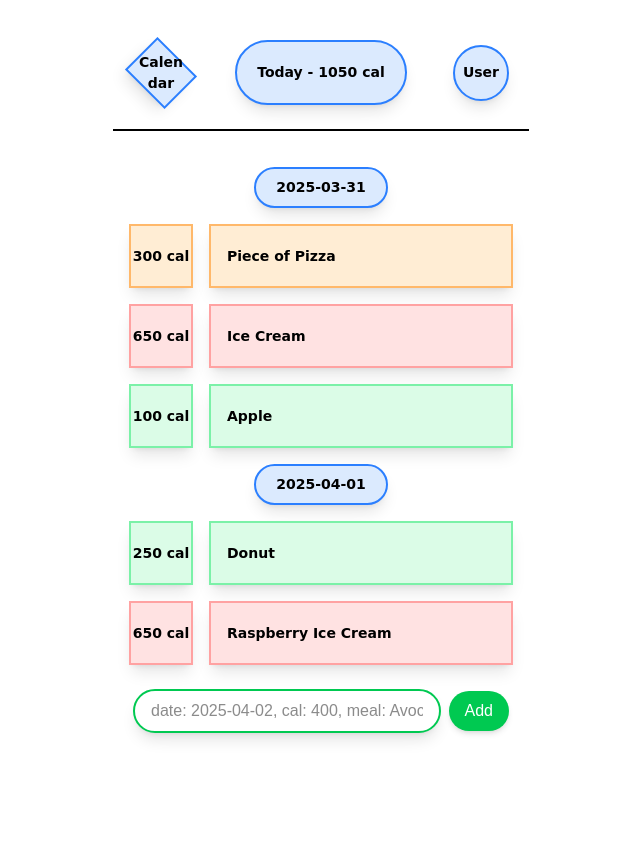
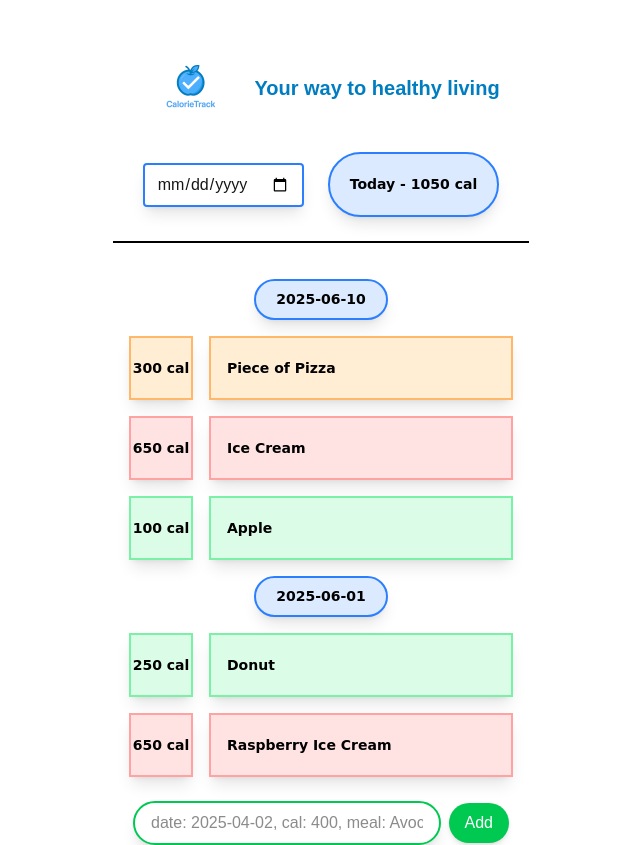
Before and after one commit to tailataila/calorie-track, a Next.js app: page / in a window 1280 px wide. Shown: the whole page, without its empty margins (319-959 px from the left). Before the commit the page ends 800 px from the top, so only its background shows below. Built offline with nearby package versions, Linux system fonts and the light colour scheme.

Commit message:
added logo calendar

```diff
--- a/src/app/api/userentries/route.js
+++ b/src/app/api/userentries/route.js
@@ -2,27 +2,27 @@ export async function GET(request) {
 
   const foodEntries = [
     {
-      date: "2025-03-31",
+      date: "2025-06-10",
       square: { text: "300 cal" },
       rectangle: { text: "Piece of Pizza" },
     },
     {
-      date: "2025-03-31",
+      date: "2025-06-10",
       square: { text: "650 cal" },
       rectangle: { text: "Ice Cream" },
     },
     {
-      date: "2025-03-31",
+      date: "2025-06-10",
       square: { text: "100 cal" },
       rectangle: { text: "Apple" },
     },
     {
-      date: "2025-04-01",
+      date: "2025-06-01",
       square: { text: "250 cal" },
       rectangle: { text: "Donut" },
     },
     {
-      date: "2025-04-01",
+      date: "2025-06-01",
       square: { text: "650 cal" },
       rectangle: { text: "Raspberry Ice Cream" },
     },
--- a/src/app/page.js
+++ b/src/app/page.js
@@ -6,6 +6,7 @@ import { FoodEntryGroup } from "./FoodEntryComponents";
 export default function Home() {
   const [foodEntries, setFoodEntries] = useState([]);
   const [inputText, setInputText] = useState("");
+  const [selectedDate, setSelectedDate] = useState("");
 
   useEffect(() => {
     async function fetchData() {
@@ -76,15 +77,29 @@ export default function Home() {
     <>
       <div className="w-full max-w-md mx-auto px-4">
         <div className="flex flex-col justify-start items-center mt-10">
-          <div className="flex w-full items-center justify-between px-5">
-            {/* Diamond-shaped element */}
-            <div className="bg-blue-100 border-2 border-blue-500 text-black px-1 py-0 transform rotate-45 shadow-lg">
-              <span className="block transform -rotate-45 header-text text-center">
-                Calen
-                <br />
-                dar
-              </span>
+          <div className="flex flex-col items-center space-y-4">
+            {/* First row: Logo + motto */}
+            <div className="flex items-center gap-4">
+              <img
+                src="/calorie-track-logo-dark.png"
+                alt="Logo"
+                className="w-24 h-24 object-contain"
+              />
+              <p className="text-xl font-semibold" style={{ color: "#007dc0" }}>
+                Your way to healthy living
+              </p>
             </div>
+
+            {/* Second row: Calendar picker + Today element */}
+            <div className="flex items-center gap-6">
+              {/* Calendar input */}
+              <input
+                type="date"
+                value={selectedDate}
+                onChange={(e) => setSelectedDate(e.target.value)}
+                className="bg-white border-2 border-blue-500 px-3 py-2 rounded shadow-lg"
+              />
+
               {/* Today element */}
               <div className="bg-blue-100 border-2 border-blue-500 text-black px-5 py-5 rounded-full shadow-lg">
                 <p className="header-text">
@@ -99,9 +114,6 @@ export default function Home() {
                   cal
                 </p>
               </div>
-            {/* Circle-shaped element */}
-            <div className="bg-blue-100 border-2 border-blue-500 text-black w-14 h-14 flex justify-center items-center rounded-full shadow-lg">
-              <p className="header-text">User</p>
             </div>
           </div>
           <div className="w-full h-0.5 bg-black mt-6"></div>
```
Also changed, not shown: public/calorie-track-logo-dark.png (added), public/calorie-track-logo.png (added). Lines whose indentation alone changed are shown as unchanged.
